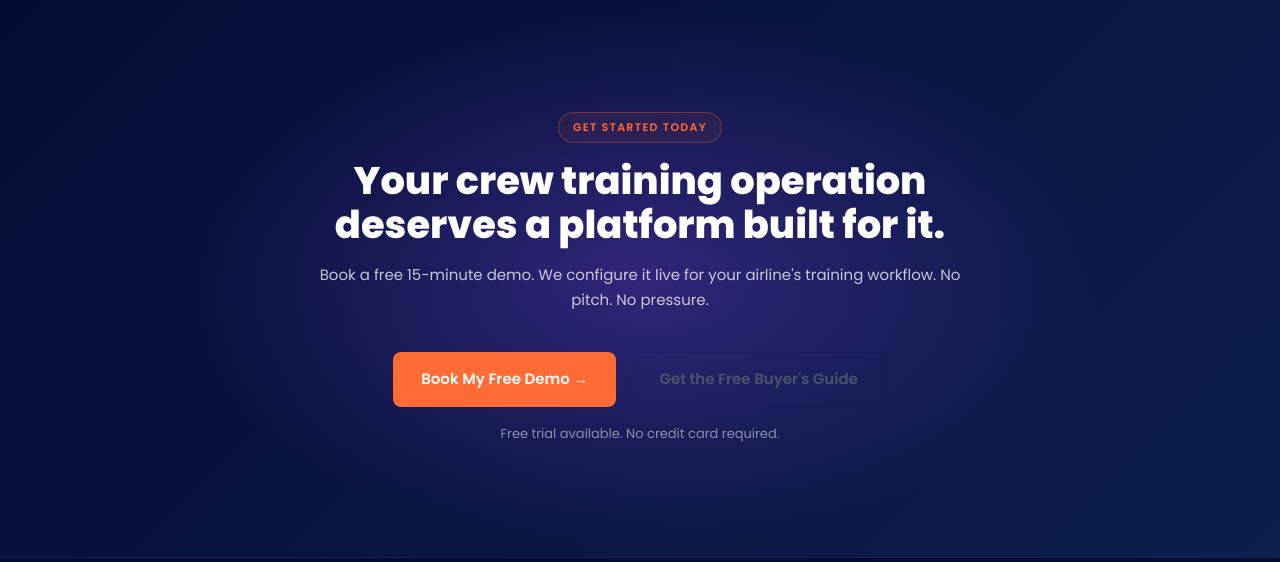
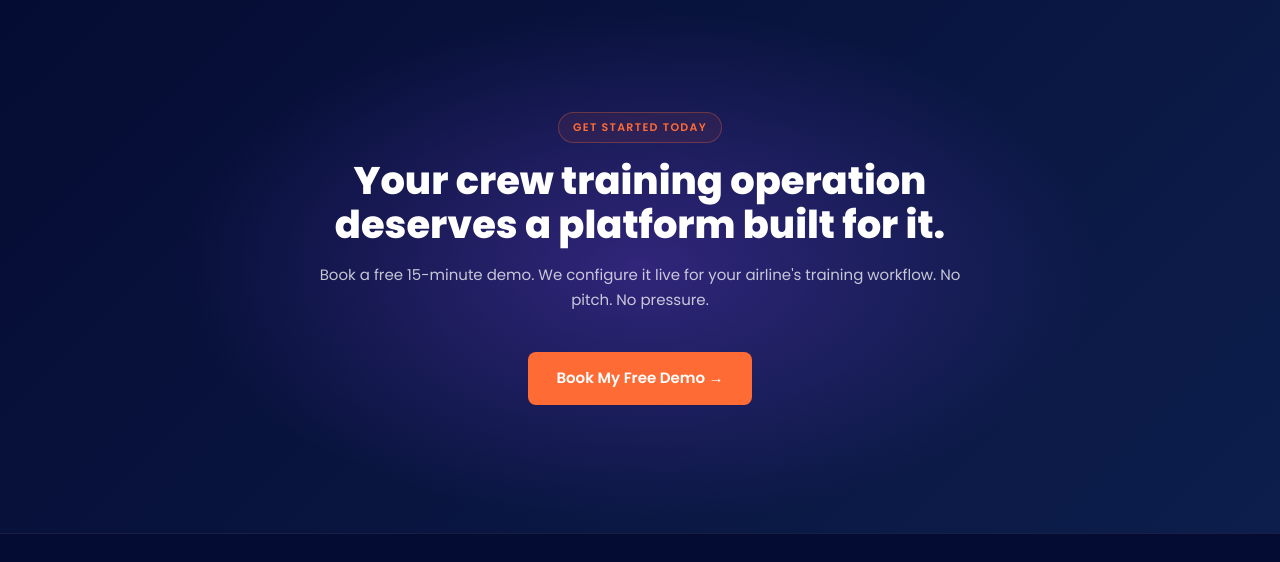
Before and after one commit to Devsh0633/aviationtms, a plain HTML site: page index.html in a window 1280 px wide. Shown: the part 9558-10120 px from the top of the page. Drawn offline with Linux system fonts and the light colour scheme.

Commit message:
UI: remove buyer guide button and free trial subtext line, and perfectly center demo button in bottom CTA section

```diff
--- a/index.html
+++ b/index.html
@@ -873,9 +873,7 @@ footer{background:#050C33;border-top:1px solid rgba(255,255,255,0.08);padding:3r
       <p>Book a free 15-minute demo. We configure it live for your airline's training workflow. No pitch. No pressure.</p>
       <div class="cta-bts">
         <a href="#" class="btn btn-o">Book My Free Demo →</a>
-        <a href="#" class="btn btn-s">Get the Free Buyer's Guide</a>
       </div>
-      <div class="cta-fine">Free trial available. No credit card required.</div>
     </div>
   </div>
 </section>
```
Also changed, not shown: simplitrain_aviation.html (+0 -2 lines).
